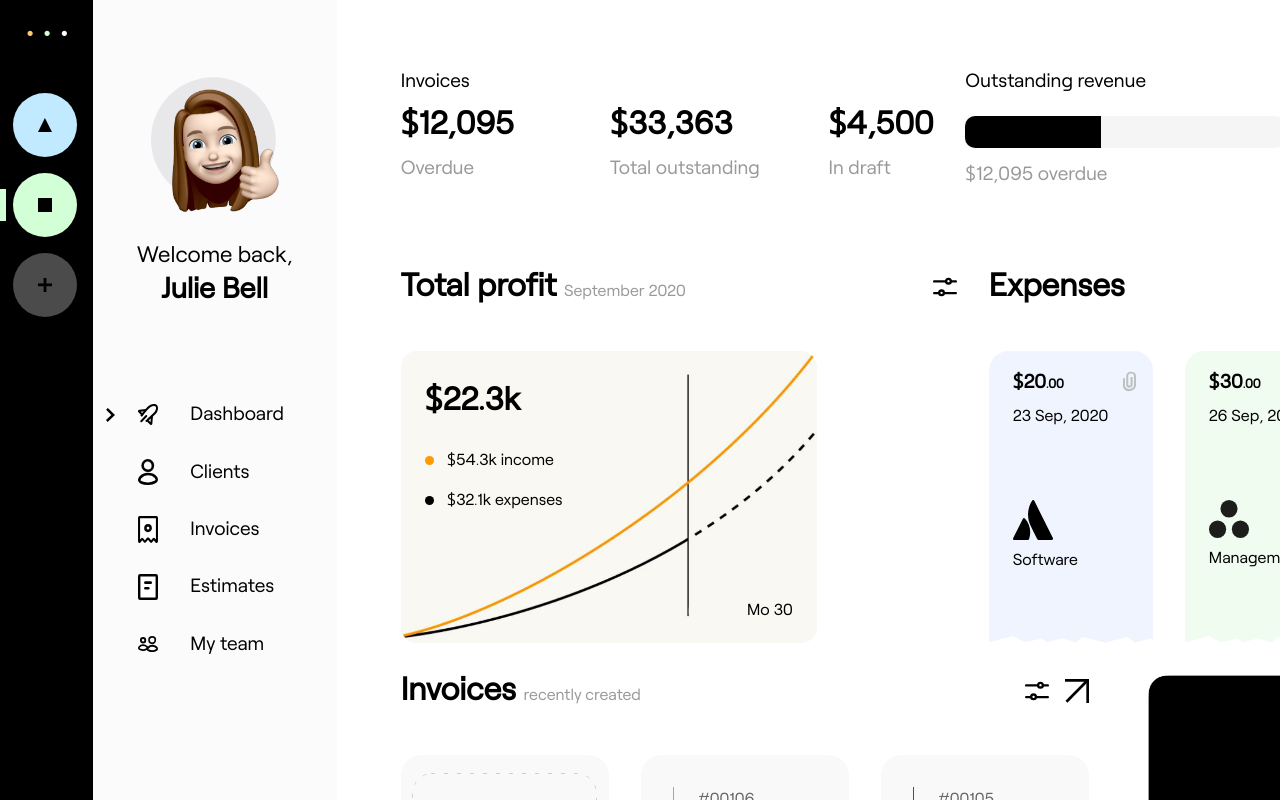
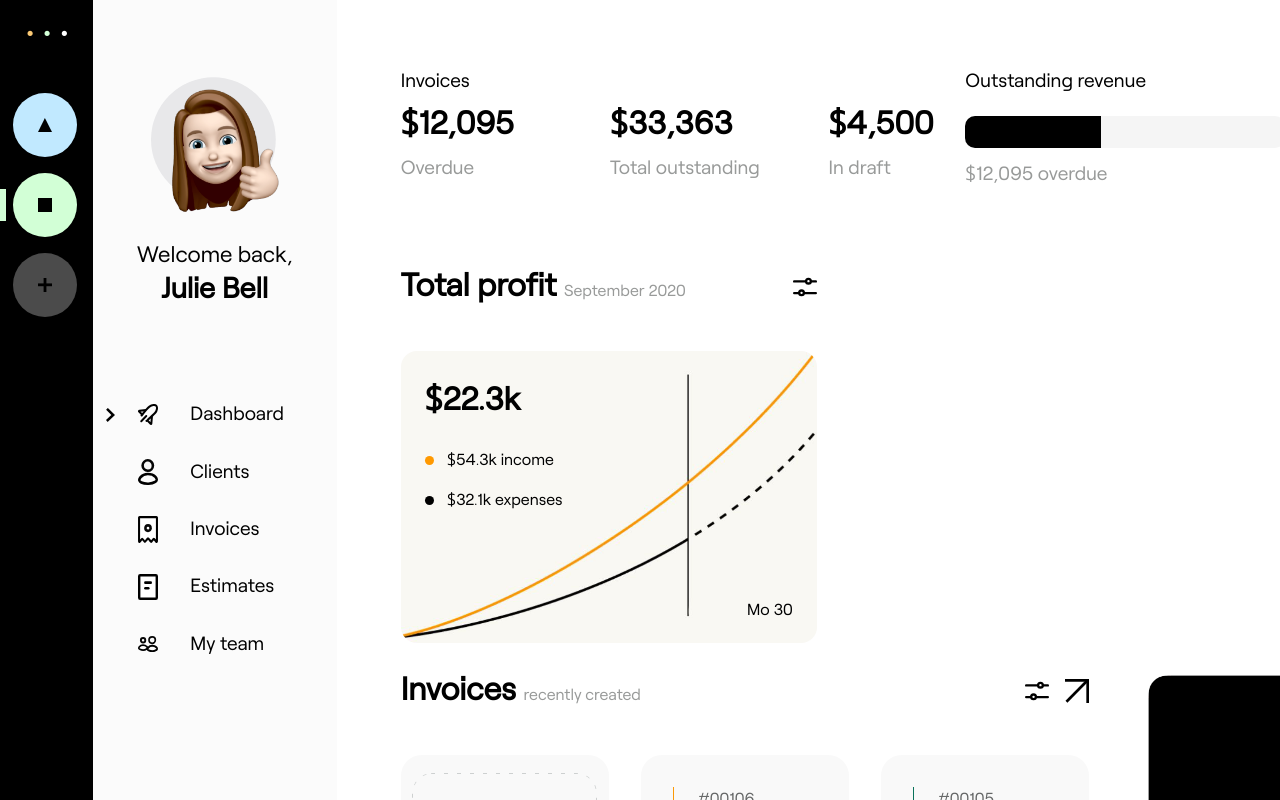
Before and after one commit to Sagalo04/TrabajoSCSS, a React (Create React App) app: page / in a window 1280 px wide. Shown: the top 800 px of the page. Built offline with nearby package versions, Linux system fonts and the light colour scheme.

Commit message:
correccion grid

```diff
--- a/src/Components/Content/mid/mid.module.scss
+++ b/src/Components/Content/mid/mid.module.scss
@@ -6,7 +6,7 @@
 .mid{
     display: grid;
     grid-template-rows: auto;
-    grid-template-columns: 1fr 1fr ;
+    grid-template-columns: auto auto ;
     width: 100%;
     justify-content: space-between;
 }
```
